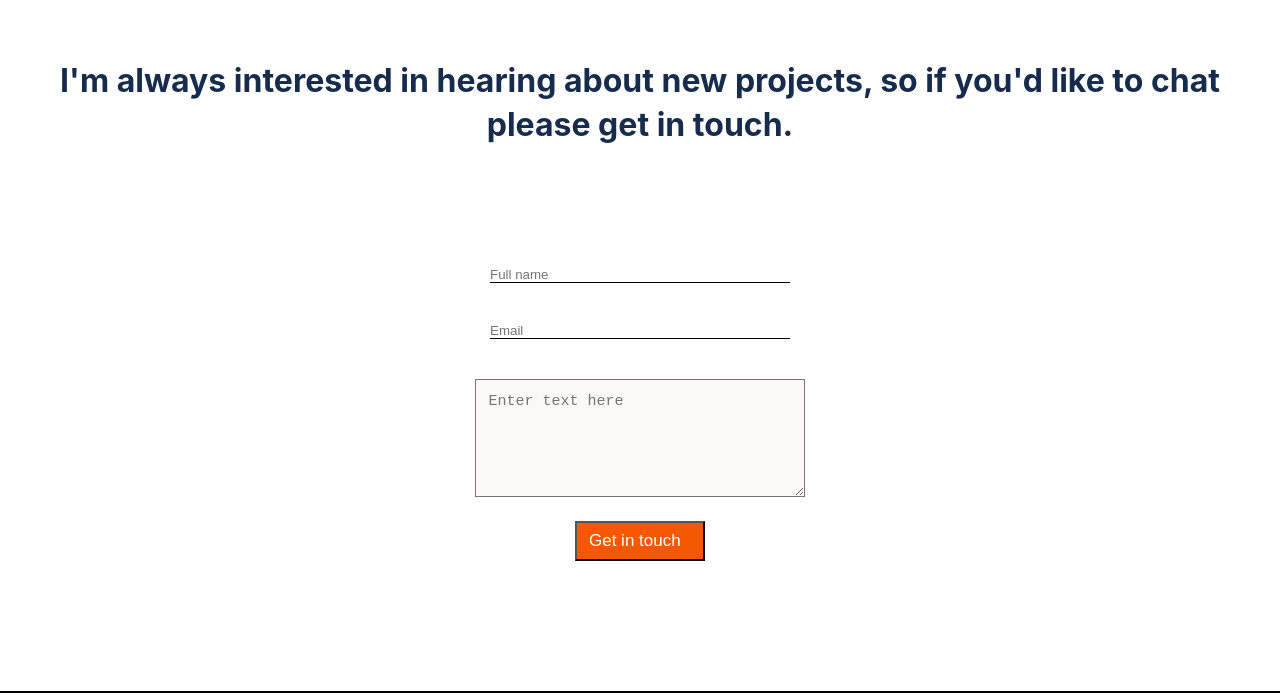
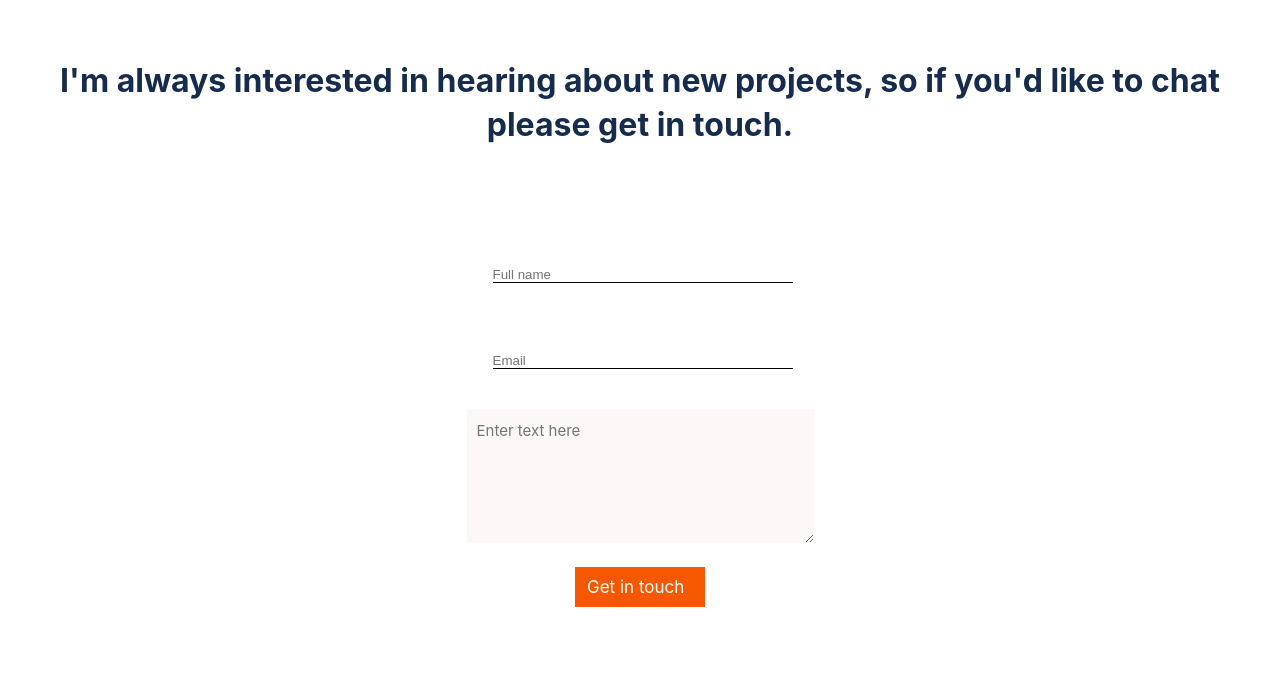
Before and after one commit to Ade179/Professional-Portfolio, a website: page index.html in a window 1280 px wide. Shown: the part 6293-6988 px from the top of the page. Drawn offline with Linux system fonts and the light colour scheme.

Commit message:
removed textare borders and fixed footer images

```diff
--- a/index.html
+++ b/index.html
@@ -248,14 +248,16 @@
             <h5>I'm always interested in hearing about new projects,
                 so if you'd like to chat please get in touch.</h5>
         </div>
-        <div class="all">
-            <div><input type="text" placeholder="Full name" maxlength="30" class="inputs" name="user-name" required>
+        <div class="all-cont">
+            <div class="all">
+                <input type="text" placeholder="Full name" maxlength="30" class="inputs" name="user-name" required>
+                <input type="email" placeholder="Email" class="inputs" name="e-mail" required>
             </div>
-            <div><input type="email" placeholder="Email" class="inputs" name="e-mail" required></div>
             <textarea name="message" placeholder="Enter text here" maxlength="500" class="ta" required></textarea>
             <button type="submit" id="get-me" required class="btz">Get in touch</button>
+            </div>
+        </div>
 
-        </div>
     </form>
 
     <div class="border"></div>
--- a/styles.css
+++ b/styles.css
@@ -507,20 +507,34 @@ input[type=email] {
 }
 
 textarea {
-  width: 303px;
-  height: 90px;
+  width: 327px;
+  height: 114px;
   background: #fbf8f7;
   font-size: 15px;
-  font-weight: 500;
-  padding: 1%;
   margin-bottom: 24px;
+  border: none;
+  padding: 10px;
+  font-family: 'Inter', sans-serif;
+  font-style: normal;
+  font-weight: 400;
+  line-height: 24px;
+  color: #3c3a39;
+  min-width: 295px;
+  min-height: 114px;
+}
+
+.all-cont {
+  display: flex;
+  justify-content: center;
+  flex-direction: column;
+  align-items: center;
 }
 
 .all {
-  justify-content: center;
-  align-items: center;
   display: flex;
   flex-direction: column;
+  gap: 30px;
+  width: 295px;
 }
 
 input .inputs {
@@ -534,6 +548,8 @@ input .inputs {
   color: white;
   font-size: 17px;
   line-height: 24px;
+  border: none;
+  font-family: 'Inter', sans-serif;
 }
 
 .btz:enabled {
```
